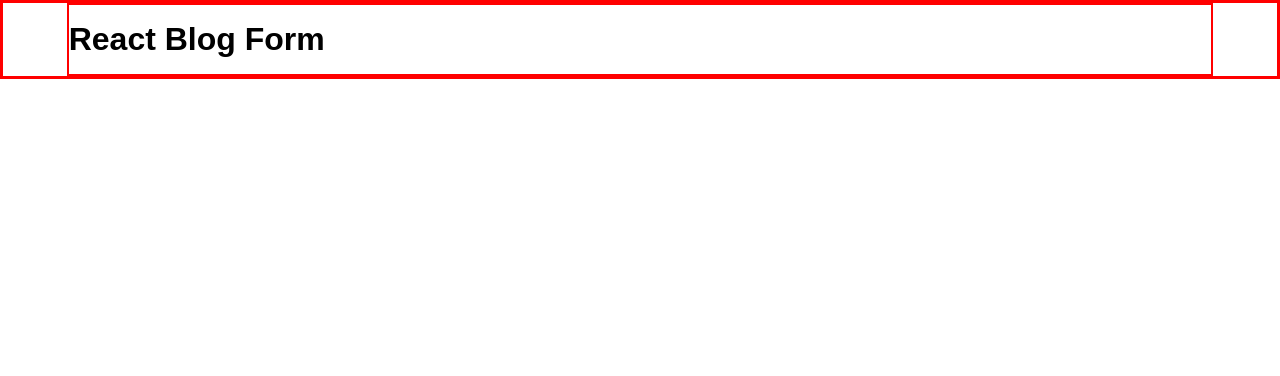
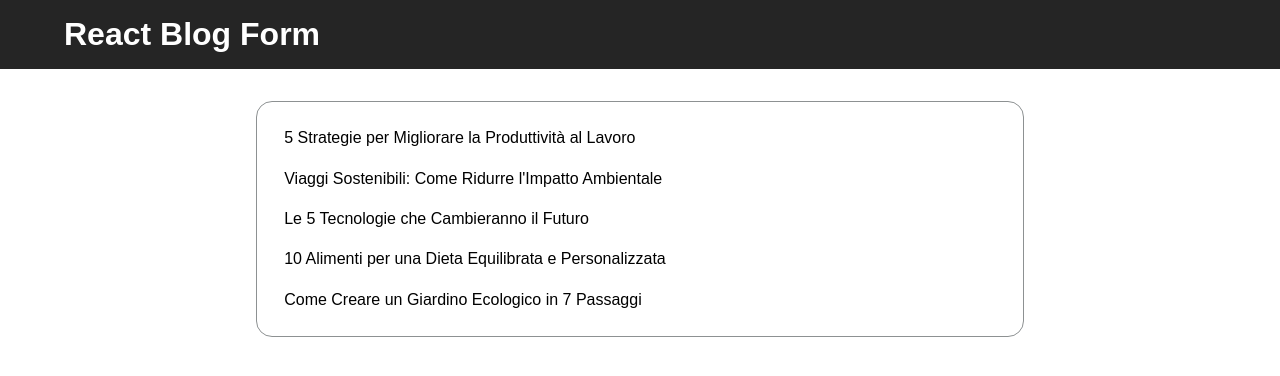
Before and after one commit to francescodelmonaco/react-form, a React (Vite) app: page / in a window 1280 px wide. Shown: the top 376 px of the page. Built offline with nearby package versions, Linux system fonts and the light colour scheme.

Commit message:
add: articles list component

```diff
--- a/src/App.jsx
+++ b/src/App.jsx
@@ -1,9 +1,11 @@
 import Header from "./components/Header";
+import Main from "./components/Main";
 
 function App() {
   return (
     <>
       <Header />
+      <Main />
     </>
   )
 };
--- /dev/null
+++ b/src/components/ArticlesList.jsx
@@ -0,0 +1,13 @@
+const ArticlesList = () => {
+    return (
+        <ul className="margin-60">
+            <li>5 Strategie per Migliorare la Produttività al Lavoro</li>
+            <li>Viaggi Sostenibili: Come Ridurre l'Impatto Ambientale</li>
+            <li>Le 5 Tecnologie che Cambieranno il Futuro</li>
+            <li>10 Alimenti per una Dieta Equilibrata e Personalizzata</li>
+            <li>Come Creare un Giardino Ecologico in 7 Passaggi</li>
+        </ul>
+    )
+};
+
+export default ArticlesList;
--- /dev/null
+++ b/src/components/Form.jsx
@@ -0,0 +1,9 @@
+const Form = () => {
+    return (
+        <form action="">
+
+        </form>
+    )
+};
+
+export default Form;
--- a/src/components/Header.jsx
+++ b/src/components/Header.jsx
@@ -1,7 +1,7 @@
 const Header = () => {
     return (
-        <header className="margin-90">
-            <h1>React Blog Form</h1>
+        <header>
+            <h1 className="margin-90">React Blog Form</h1>
         </header>
     )
 };
--- /dev/null
+++ b/src/components/Main.jsx
@@ -0,0 +1,13 @@
+import ArticlesList from "./ArticlesList";
+import Form from "./Form";
+
+const Main = () => {
+    return (
+        <main>
+            <ArticlesList />
+            <Form />
+        </main>
+    )
+};
+
+export default Main;
--- a/src/index.css
+++ b/src/index.css
@@ -3,17 +3,17 @@
     padding: 0;
     box-sizing: border-box;
 
-    border: 1px solid red;
+    /* border: 1px solid red; */
 
     font-family: sans-serif;
 }
 
 :root {
+    --color-dark-gray: #252525;
+    --color-gray: #8d9192;
+    --color-light-gray: #ededed;
     --color-white: #fff;
-    --color-light-gray: #f8f9fa;
-    --color-gray: #d2d2d2;
-    --color-yellow: #ffc107;
-    --color-blue: #0d6efd;
+    --color-blue: #28809a;
 }
 
 .margin-90 {
@@ -27,6 +27,27 @@
 }
 
 /* header */
+header {
+    background-color: var(--color-dark-gray);
+    color: var(--color-white);
+}
+
 h1 {
     padding: 1rem 0;
 }
+
+/* main */
+main {
+    padding: 2rem 0;
+}
+
+li {
+    list-style: none;
+    padding: 0.7rem;
+}
+
+ul {
+    padding: 1rem;
+    border: 1px solid var(--color-gray);
+    border-radius: 1rem;
+}
```
